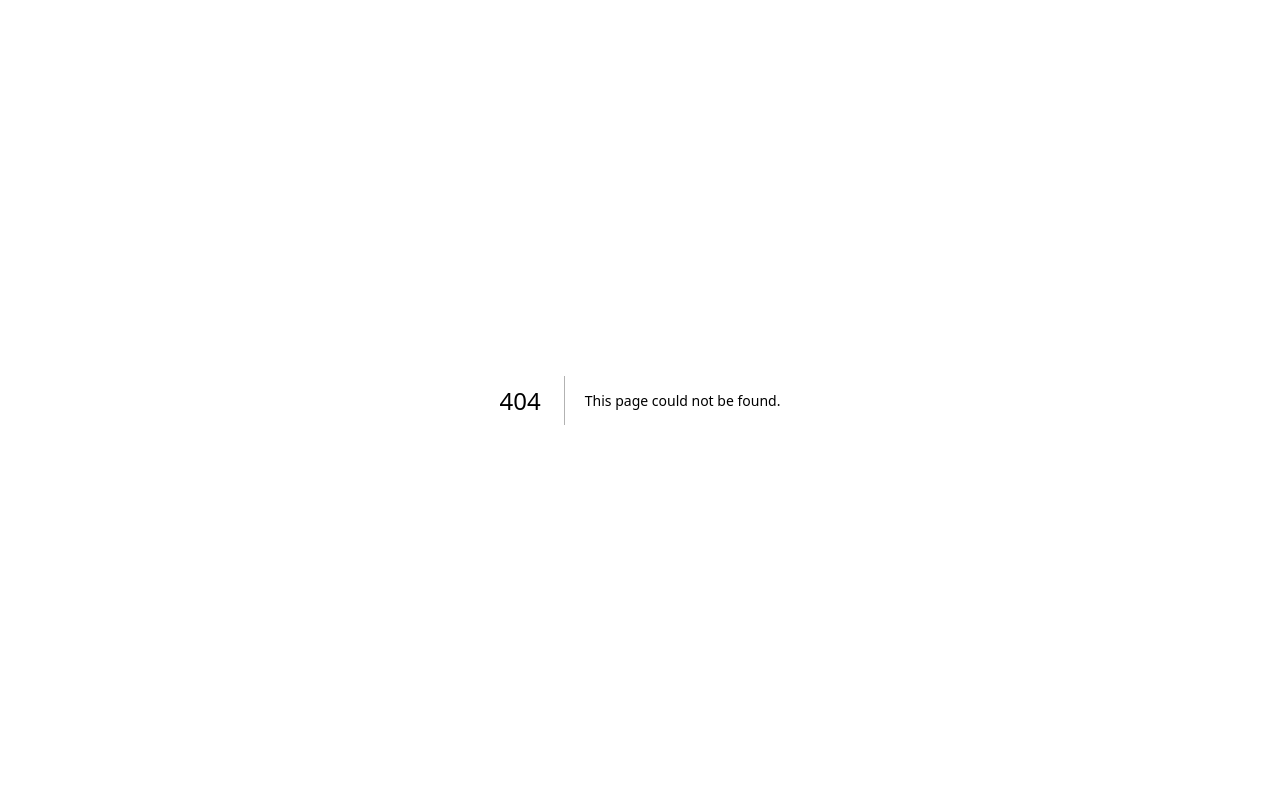
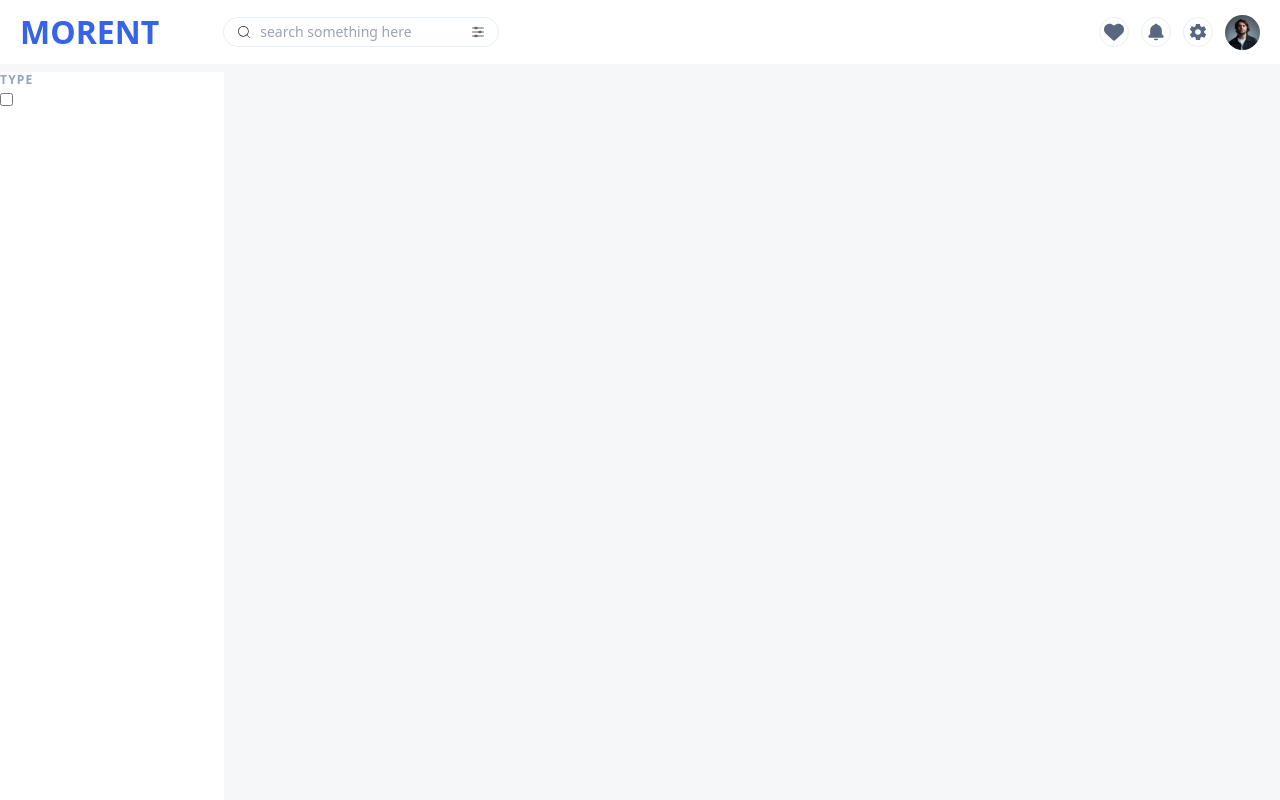
Before and after one commit to akbarfarooq2006/hackathone_2, a Next.js app: page /categories in a window 1280 px wide. Before the commit this address had no page. Shown: the top 800 px of the page. Built offline with nearby package versions, Linux system fonts and the light colour scheme.

Commit message:
Added new changes

```diff
--- /dev/null
+++ b/app/categories/page.tsx
@@ -0,0 +1,18 @@
+import Category from '@/components/category/Category';
+import Header2 from '@/components/header/Header2';
+import React from 'react'
+
+const page = () => {
+  return (
+<>
+<div>
+    <Header2/>
+   <Category/>
+
+    <div className='h-[200vh]'></div>
+</div>
+</>
+)
+}
+
+export default page;
--- /dev/null
+++ b/components/category/Category.tsx
@@ -0,0 +1,16 @@
+import React from 'react'
+import SideBar from './SideBar'
+
+const Category = () => {
+  return (
+<>
+<div>
+    <div>
+        <SideBar/>
+    </div>
+</div>
+</>
+)
+}
+
+export default Category
--- /dev/null
+++ b/components/category/SideBar.tsx
@@ -0,0 +1,22 @@
+import React from 'react'
+import Select from '../mini/Select'
+
+const SideBar = () => {
+  return (
+<>
+<div className='bg-secondary h-screen w-56 mt-12'>
+    <div>
+        {/* type */}
+        <div>
+            <h3 className='uppercase text-xs text-button3 font-semibold tracking-widest'> type</h3>
+            <Select/>
+        </div>
+    </div>
+</div>
+</>
+
+
+)
+}
+
+export default SideBar
--- a/components/header/CategoryHeader.tsx
+++ b/components/header/CategoryHeader.tsx
@@ -13,7 +13,7 @@ const CategoryHeader:React.FC<ff> = ({head,className,link}) => {
   return (
 <div className='bg-transparent flex items-center justify-between'>
   <h2 className='text-base text-button3 font-semibold capitalize'>{head}</h2>
-  <Link href={'/'} className={`text-button1 text-base font-semibold capitalize ${className}`}>{link}</Link>
+  <Link href={'/categories'} className={`text-button1 text-base font-semibold capitalize ${className}`}>{link}</Link>
 </div>
 )
 }
--- a/components/header/Header2.tsx
+++ b/components/header/Header2.tsx
@@ -1,9 +1,89 @@
 import React from 'react'
+import { CiSearch } from "react-icons/ci";
+import { HiOutlineAdjustmentsHorizontal } from "react-icons/hi2";
+import { FaHeart } from "react-icons/fa6";
+import { BiSolidBell } from "react-icons/bi";
+import { IoMdSettings } from "react-icons/io";
+import { RxHamburgerMenu } from "react-icons/rx";
+import Image from 'next/image';
+
+
 
 const Header2 = () => {
   return (
-    <div>Header2</div>
-  )
+<>
+<div className='relative w-full inline-block'>
+<div className='fixed top-0 w-full '>
+
+    <div className='bg-secondary sticky top-0 z-20 px-5 py-2  flex items-center  justify-between w-full '>
+     {/* head and search outer  & side1*/}
+     <div className='flex items-center md:gap-x-16 gap-x-9'>
+        {/* logo */}
+        <h1 className='text-[32px] sm:inline-block hidden font-bold uppercase text-button1'>morent</h1>
+        <button className='sm:hidden inline-block '>
+          <RxHamburgerMenu className='text-2xl'/>
+        </button>
+
+        {/* search outer */}
+        <div className='sm:flex hidden items-center border-[1px] border-secondary2/40 rounded-full h-auto px-3 py-1'>
+            <CiSearch/>
+            <input type="search" name="search" id="search" placeholder='search something here'
+            className='cencel px-2 flex items-center text-sm focus:outline-none placeholder:text-sm   '/>
+            <div>
+            <HiOutlineAdjustmentsHorizontal
+            style={{strokeWidth:1}}/>
+            </div>
+        </div>
+      </div>
+
+      {/* side 2 */}
+      <div className='flex items-center gap-x-3'>
+        {/* 3--icon */}
+        <div className='sm:flex hidden items-center gap-x-3'>
+            <div className='border-[1px] border-secondary2/40 rounded-full p-1'><FaHeart      className='text-button4 text-xl bg-secondary'/></div>
+            <div className='border-[1px] border-secondary2/40 rounded-full p-1'><BiSolidBell  className='text-button4 text-xl bg-secondary'/></div>
+            <div className='border-[1px] border-secondary2/40 rounded-full p-1'><IoMdSettings className='text-button4 text-xl bg-secondary'/></div>
+        </div >
+        {/* profile */}
+        <div className='overflow-hidden rounded-full'>
+            <Image
+            src={'/images/header/profile.png'}
+            alt='/'
+            width={35}
+            height={35}
+            />
+        </div>
+      </div>
+    </div>
+
+{/* on mobile changing */}
+    {/* in logo  on name */}
+    <div className='bg-secondary w-full pb-2 px-5 sm:hidden inline-block'>
+    <h1 className='sm:text-[32px] text-[28px]   font-bold uppercase text-button1'>morent</h1>
+    </div>
+    {/* in mbile search outer  */}
+    <div className='flex sm:hidden  items-center justify-center gap-x-4 bg-secondary   h-auto w-full pb-4 px-5'>
+        <div className='flex w-full items-center gap-x-2'>
+        <div className=' flex items-center border-[1px] border-secondary2/40 w-full rounded-md px-2 py-1'>
+            <CiSearch/>
+            <input type="search" name="search" id="search" placeholder='search something here'
+            className='cencel px-2 w-full flex items-center text-sm focus:outline-none placeholder:text-sm   '/>
+        </div>
+        <div className='border-[1px] border-secondary2/40  rounded-md h-auto w-auto py-1.5 px-2  '>
+            <HiOutlineAdjustmentsHorizontal
+            style={{strokeWidth:1}}/>
+        </div>
+        </div>
+     </div>
+
+
+
+
+</div>
+</div>
+</>
+
+)
 }
 
 export default Header2
--- a/components/home/Recomendation.tsx
+++ b/components/home/Recomendation.tsx
@@ -97,7 +97,7 @@ const Recomendation = () => {
 
         </div>
     <div className='w-full flex items-center justify-center mt-4'>
-        <Link href={'/'} className='bg-button1 capitalize text-secondary font-semibold sm:px-4 sm:py-2 px-3 py-1.5 rounded md:text-base text-sm'>
+        <Link href={'/categories'} className='bg-button1 capitalize text-secondary font-semibold sm:px-4 sm:py-2 px-3 py-1.5 rounded md:text-base text-sm'>
         Show more cars
         </Link>
     </div>
--- /dev/null
+++ b/components/mini/Select.tsx
@@ -0,0 +1,11 @@
+import React from 'react'
+
+const Select = () => {
+  return (
+    <div>
+        <input type="checkbox" name="" id="" />
+    </div>
+  )
+}
+
+export default Select
```
